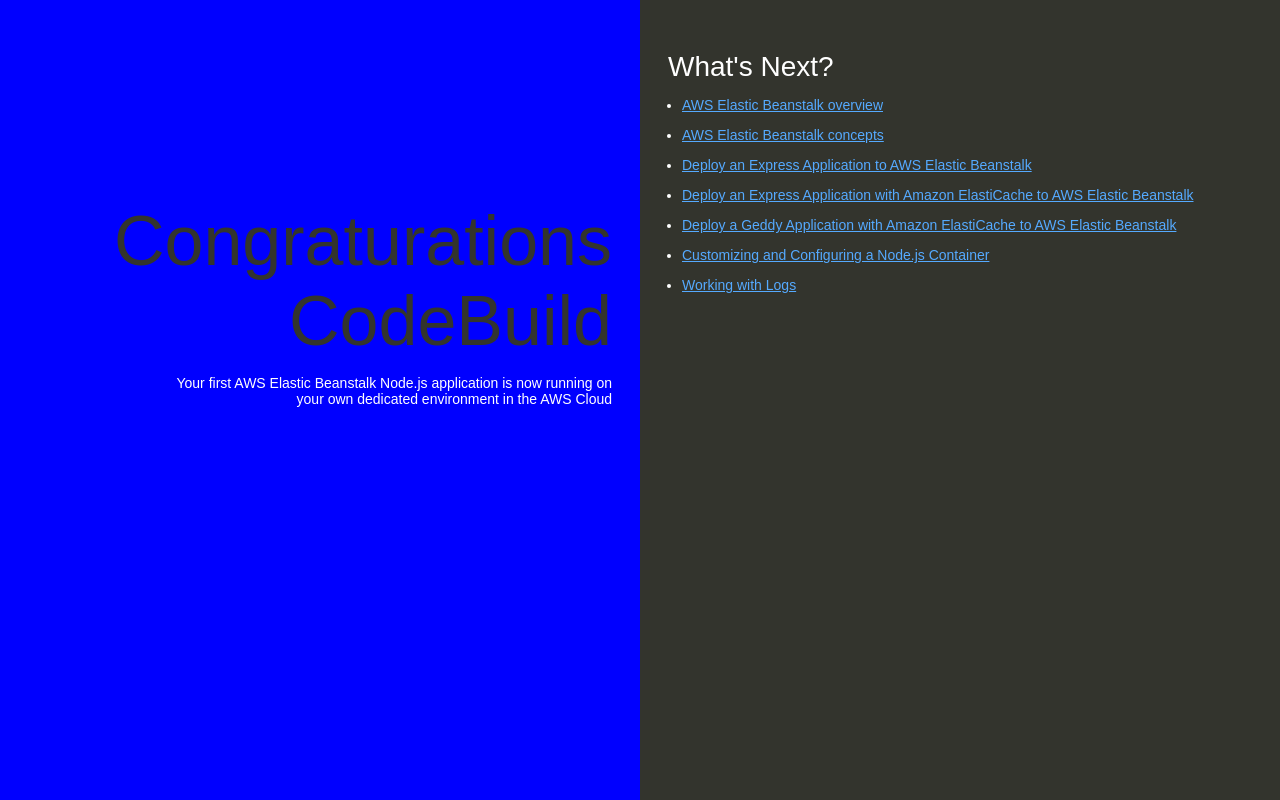
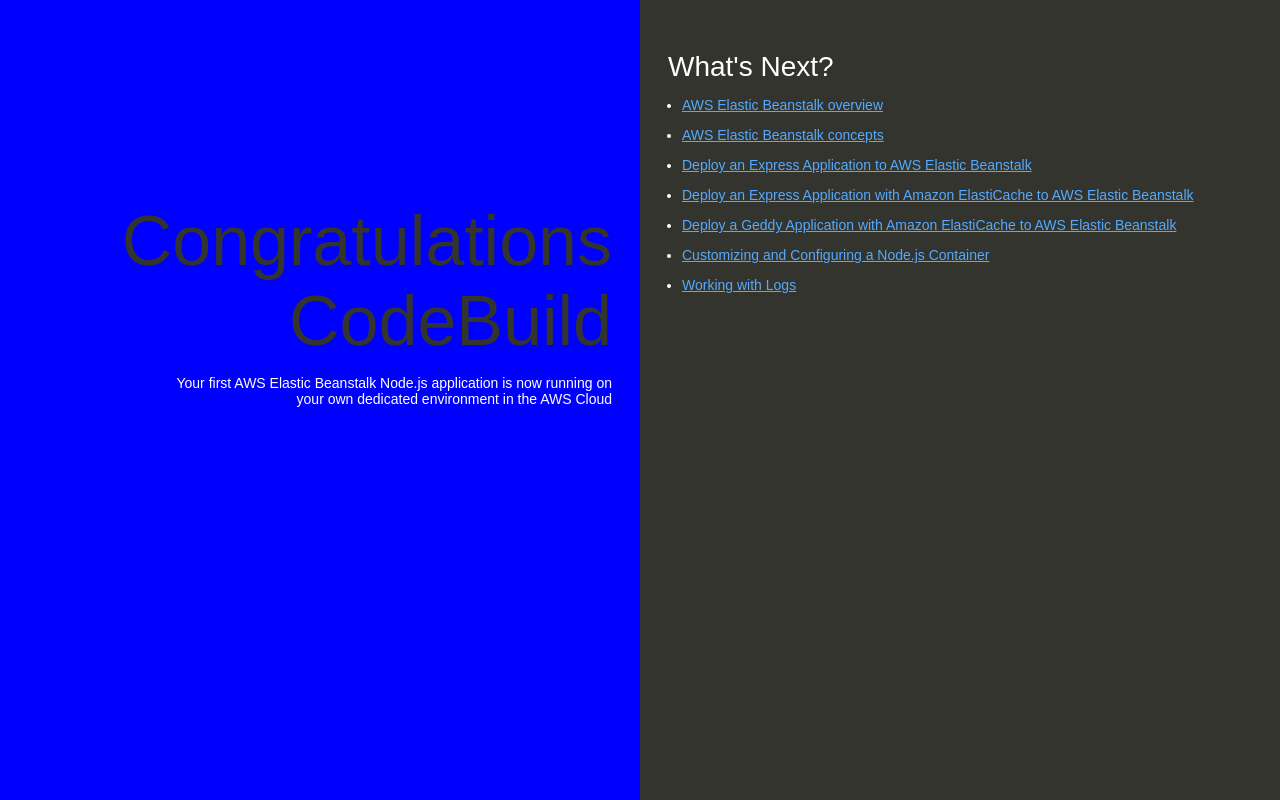
Before and after one commit to uyong11/my-nodejs-app, a website: page index.html in a window 1280 px wide. Drawn offline with Linux system fonts and the light colour scheme.

Commit message:
Update index.html

```diff
--- a/index.html
+++ b/index.html
@@ -74,7 +74,7 @@
   </head>
   <body>
     <div class="textColumn">
-      <h1>Congraturations CodeBuild</h1>
+      <h1>Congratulations CodeBuild</h1>
       <p>Your first AWS Elastic Beanstalk Node.js application is now running on your own dedicated environment in the AWS Cloud</p>
     </div>
     <div class="linksColumn">
```
